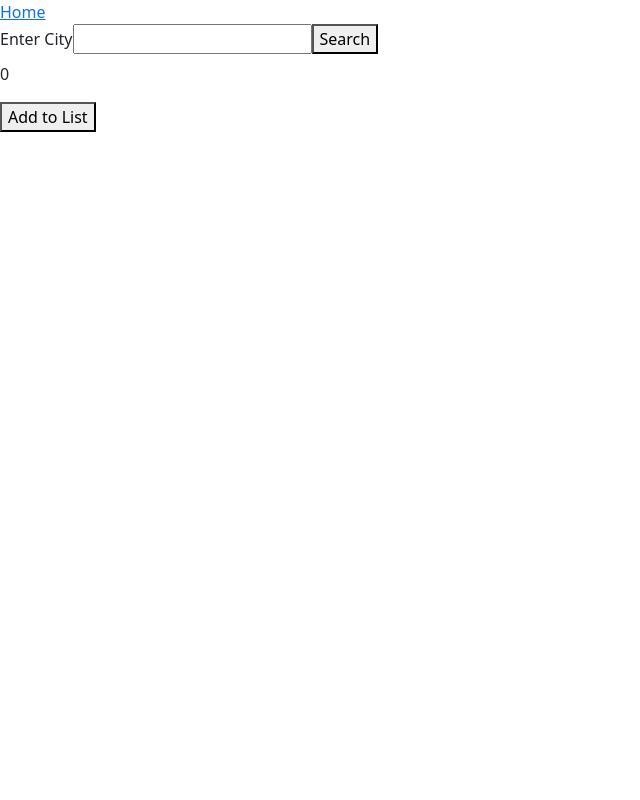
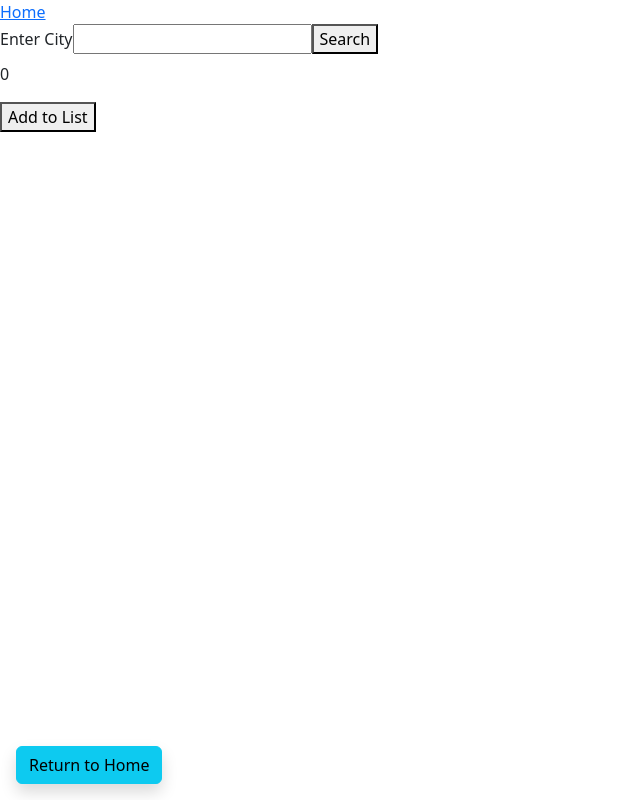
Before and after one commit to paulg44/typescript-weather-app, a React (Create React App) app in the folder my-app/: page /weather in a window 1280 px wide. Shown: the whole page, without its empty margins (0-640 px from the left). Built offline with nearby package versions, Linux system fonts and the light colour scheme; the HTML template or start-up script is replaced by a standard one.

Commit message:
add back to homepage button to all projects

```diff
--- /dev/null
+++ b/my-app/src/BackButton/BackButton.tsx
@@ -0,0 +1,17 @@
+// Component for return to home button
+import { Button } from "react-bootstrap";
+
+function BackButton() {
+  return (
+    <Button
+      href="/"
+      variant="info"
+      className="shadow m-3"
+      style={{ position: "absolute", bottom: "0" }}
+    >
+      Return to Home
+    </Button>
+  );
+}
+
+export default BackButton;
--- a/my-app/src/HangmanTestProject/HangmanAppDisplay.tsx
+++ b/my-app/src/HangmanTestProject/HangmanAppDisplay.tsx
@@ -6,6 +6,7 @@ import HangmanDrawing from "./HangmanDrawing";
 import HangmanWord from "./HangmanWord";
 import Keyboard from "./Keyboard";
 import words from "./wordList.json";
+import BackButton from "../BackButton/BackButton";
 
 function getWord() {
   return words[Math.floor(Math.random() * words.length)];
@@ -100,6 +101,7 @@ function HangmanAppDisplay() {
           addGuessedLetter={addGuessedLetter}
         />
       </div>
+      <BackButton />
     </div>
   );
 }
--- a/my-app/src/ShoppingCart/ShoppingCartAppDisplay.tsx
+++ b/my-app/src/ShoppingCart/ShoppingCartAppDisplay.tsx
@@ -6,6 +6,7 @@ import ShoppingAbout from "./ShopingPages/ShoppingAbout";
 import ShoppingStore from "./ShopingPages/ShoppingStore";
 import Navbar from "./ShoppingComponents/Navbar";
 import { ShoppingCartProvider } from "./ShoppingContext/ShoppingCartContext";
+import BackButton from "../BackButton/BackButton";
 
 function ShoppingCartDisplay() {
   console.log("ShoppingCartDisplay rendering");
@@ -19,6 +20,7 @@ function ShoppingCartDisplay() {
           <Route path="/about" element={<ShoppingAbout />}></Route>
         </Routes>
         <Link to={"/"}>Homepage</Link>
+        <BackButton />
       </Container>
     </ShoppingCartProvider>
   );
--- a/my-app/src/TodoApp/TodoDisplay.tsx
+++ b/my-app/src/TodoApp/TodoDisplay.tsx
@@ -3,6 +3,7 @@ import { Container } from "react-bootstrap";
 import { useState, ChangeEvent, MouseEvent } from "react";
 import EnterNewTodo from "./EnterNewTodo";
 import TodoList from "./TodoList";
+import BackButton from "../BackButton/BackButton";
 
 export type EnterNewTodoProps = {
   handleTodoInputChange: (e: ChangeEvent<HTMLInputElement>) => void;
@@ -65,6 +66,8 @@ function TodoDisplay() {
         addTodo={addTodo}
         handleDeleteTodo={handleDeleteTodo}
       />
+
+      <BackButton />
     </Container>
   );
 }
--- a/my-app/src/WeatherApp/WeatherAppDisplay.tsx
+++ b/my-app/src/WeatherApp/WeatherAppDisplay.tsx
@@ -4,6 +4,7 @@ import { Link } from "react-router-dom";
 import CityCard from "./CityCard/CityCard";
 import SearchBar from "./SearchBar/SearchBar";
 import FavouriteCities from "./FavouriteCities/FavouriteCities";
+import BackButton from "../BackButton/BackButton";
 
 export type CityData = {
   name: string;
@@ -55,6 +56,7 @@ function WeatherAppDisplay() {
       />
       <CityCard city={city} temp={temp} handleAddToList={handleAddToList} />
       <FavouriteCities addFavourite={addFavourite} />
+      <BackButton />
     </div>
   );
 }
```
